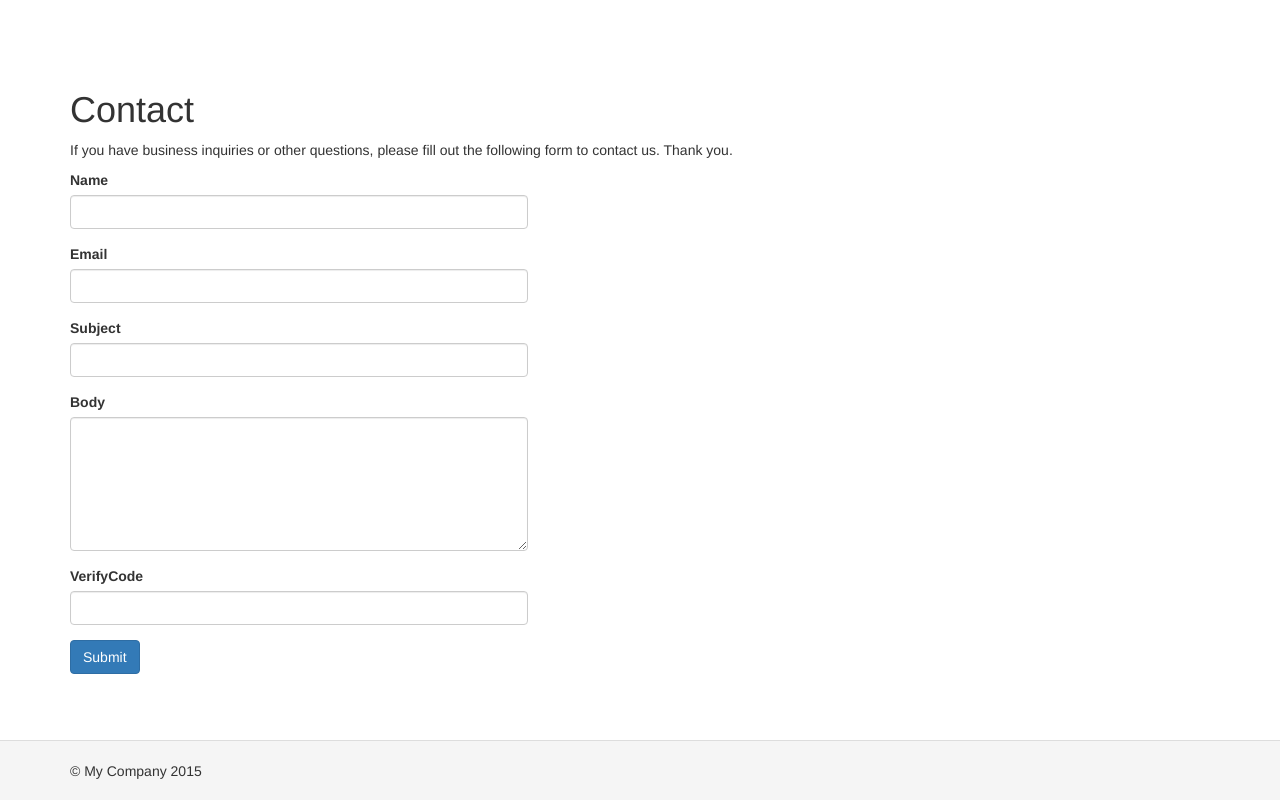
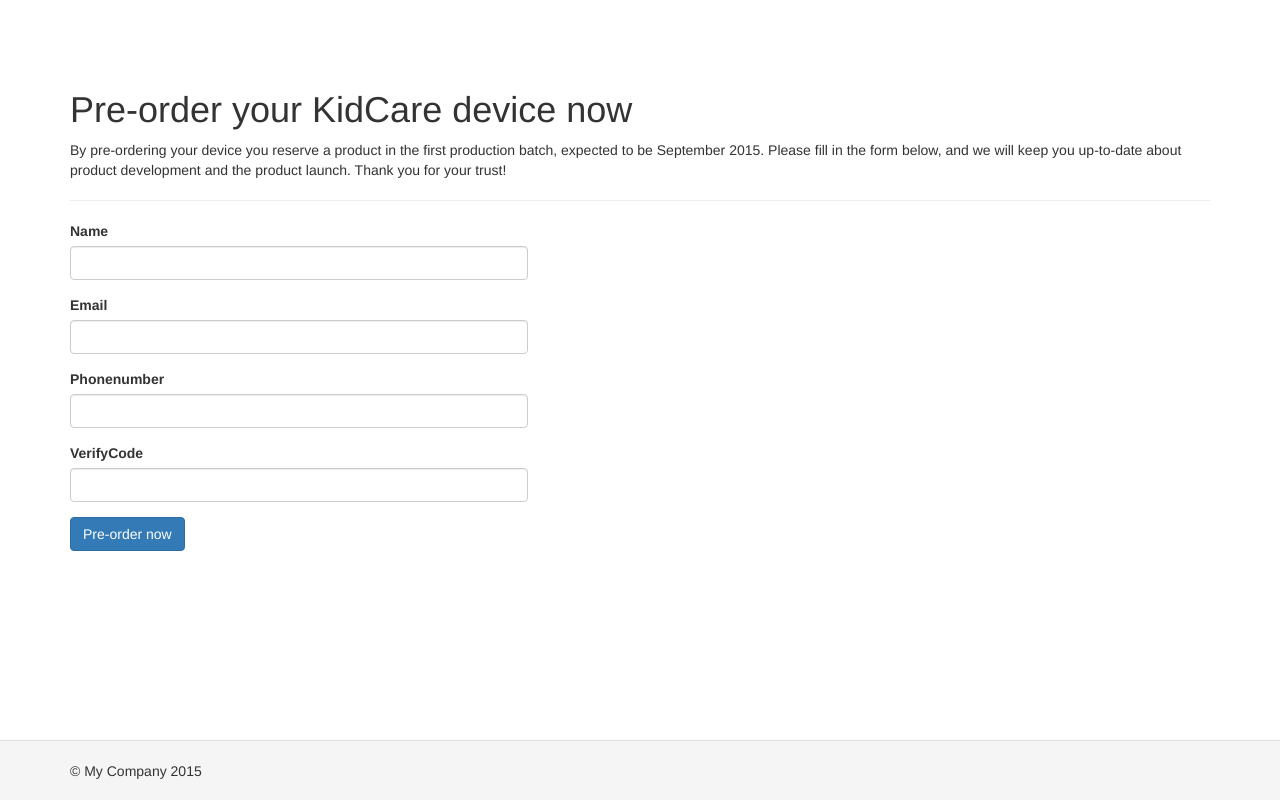
Before and after one commit to dovanduy/itinnovation_kidcare, a Yii app: template basic/views/site/contact.php in a window 1280 px wide. Run offline with PHP 8.4 and a stand-in for Yii, Linux system fonts and the light colour scheme; the template is opened without the code that fills it, so the values that code supplies are empty; form fields are guessed from the names that the template uses; some libraries are stand-ins or nearby versions.

Commit message:
front page + preordering feature

```diff
--- a/basic/views/site/contact.php
+++ b/basic/views/site/contact.php
@@ -7,7 +7,7 @@ use yii\captcha\Captcha;
 /* @var $form yii\bootstrap\ActiveForm */
 /* @var $model app\models\ContactForm */
 
-$this->title = 'Contact';
+$this->title = 'Pre-order your KidCare device now';
 $this->params['breadcrumbs'][] = $this->title;
 ?>
 <div class="site-contact">
@@ -16,38 +16,27 @@ $this->params['breadcrumbs'][] = $this->title;
     <?php if (Yii::$app->session->hasFlash('contactFormSubmitted')): ?>
 
     <div class="alert alert-success">
-        Thank you for contacting us. We will respond to you as soon as possible.
+        Thank you really much for your pre-order.
     </div>
-
-    <p>
-        Note that if you turn on the Yii debugger, you should be able
-        to view the mail message on the mail panel of the debugger.
-        <?php if (Yii::$app->mailer->useFileTransport): ?>
-        Because the application is in development mode, the email is not sent but saved as
-        a file under <code><?= Yii::getAlias(Yii::$app->mailer->fileTransportPath) ?></code>.
-        Please configure the <code>useFileTransport</code> property of the <code>mail</code>
-        application component to be false to enable email sending.
-        <?php endif; ?>
-    </p>
 
     <?php else: ?>
 
-    <p>
-        If you have business inquiries or other questions, please fill out the following form to contact us. Thank you.
-    </p>
+    <p>By pre-ordering your device you reserve a product in the first production batch, expected to be September 2015.
+    Please fill in the form below, and we will keep you up-to-date about product development and the product launch. Thank
+    you for your trust!</p>
+    <hr/>
 
     <div class="row">
         <div class="col-lg-5">
             <?php $form = ActiveForm::begin(['id' => 'contact-form']); ?>
                 <?= $form->field($model, 'name') ?>
                 <?= $form->field($model, 'email') ?>
-                <?= $form->field($model, 'subject') ?>
-                <?= $form->field($model, 'body')->textArea(['rows' => 6]) ?>
+                <?= $form->field($model, 'phonenumber') ?>
                 <?= $form->field($model, 'verifyCode')->widget(Captcha::className(), [
                     'template' => '<div class="row"><div class="col-lg-3">{image}</div><div class="col-lg-6">{input}</div></div>',
                 ]) ?>
                 <div class="form-group">
-                    <?= Html::submitButton('Submit', ['class' => 'btn btn-primary', 'name' => 'contact-button']) ?>
+                    <?= Html::submitButton('Pre-order now', ['class' => 'btn btn-primary', 'name' => 'contact-button']) ?>
                 </div>
             <?php ActiveForm::end(); ?>
         </div>
```
Also changed, not shown: basic/views/site/register.php (renamed from basic/views/site/about.php), 1 other file.
